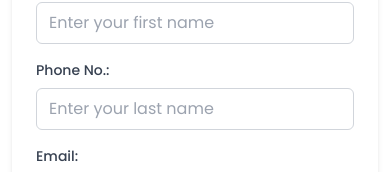
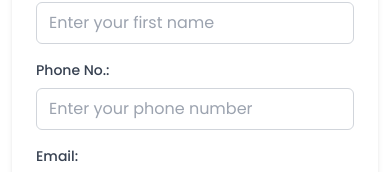
Before and after one commit to abid-1294/react-tailwind-portfolio-main, a React (Vite) app: page / in a window 390 px wide. Shown: the part 3623-3795 px from the top of the page. Built offline with nearby package versions, Linux system fonts and the light colour scheme.

Commit message:
placeholder phone number added

```diff
--- a/src/components/Contact.jsx
+++ b/src/components/Contact.jsx
@@ -15,7 +15,7 @@ const Contact = () => {
                         </div>
                         <div className="mb-4">
                             <label for="subject" className="block text-sm font-medium text-gray-700">Phone No.:</label>
-                            <input type="number" id="subject" name="subject" placeholder="Enter your last name" className="w-full mt-2 px-3 py-2 rounded-md border-gray-300 border focus:outline-blue-500" />
+                            <input type="number" id="subject" name="subject" placeholder="Enter your phone number" className="w-full mt-2 px-3 py-2 rounded-md border-gray-300 border focus:outline-blue-500" />
                         </div>
                         <div className="mb-6">
                             <label for="email" className="block text-sm font-medium text-gray-700">Email:</label>
```
